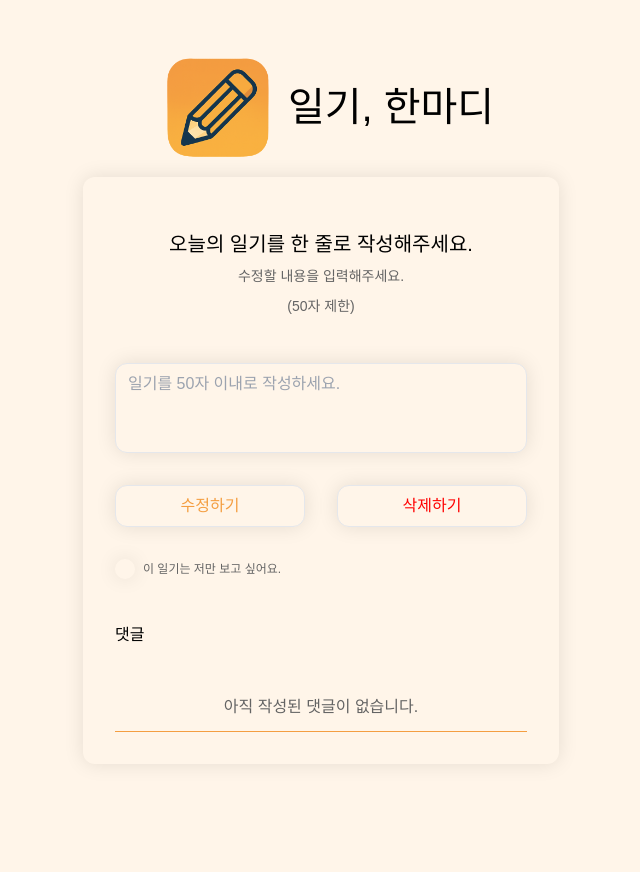
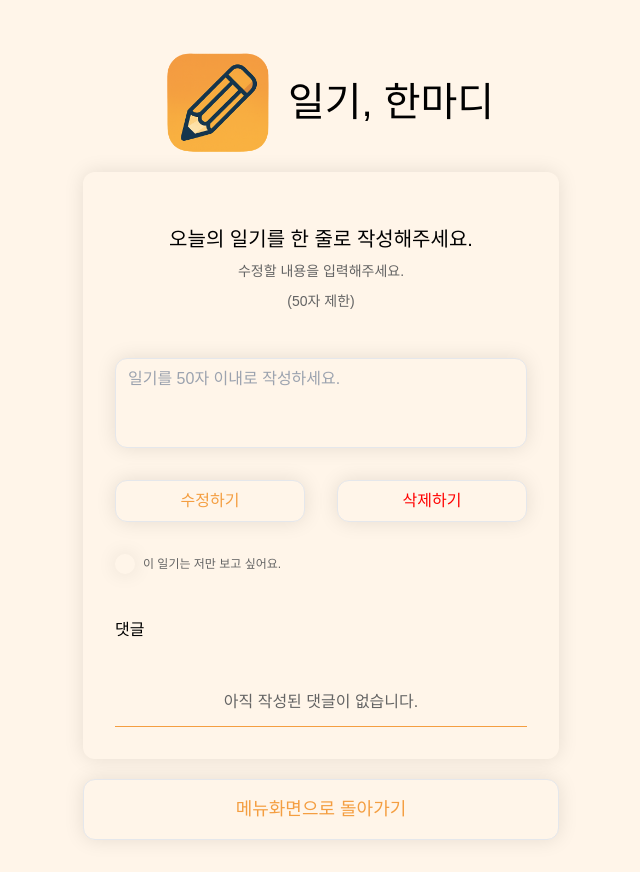
Before and after one commit to IIIBreakeRIII/Jungle-Hanjul-Diary, a Flask app: template templates/myDiary-edit.html in a window 1280 px wide. Shown: the whole page, without its empty margins (319-959 px from the left). Before the commit the page ends 732 px from the top, so only its background shows below. Run offline with Flask 3, Linux system fonts and the light colour scheme; the template is opened without the code that fills it, so the values that code supplies are empty; some web fonts are replaced.

Commit message:
[Bug] 내가 쓴 글 -> 수정 페이지 -> 메인 메뉴로 돌아가기 버튼 추가

```diff
--- a/templates/myDiary-edit.html
+++ b/templates/myDiary-edit.html
@@ -71,6 +71,13 @@
               </div>
             {% endif %}
         </div>
+        <div class="mx-[90px] max-[720px]:mx-[40px]">
+          <a href="{{ url_for('show_main_page') }}">
+            <button class="mt-[20px] py-[16px] max-[720px]:py-[10px] shadow-div-parent text-[18px] font-[200] border rounded-[12px] hover:border-primary w-full">
+              메뉴화면으로 돌아가기
+            </button>
+          </a>
+        </div>
       </section>
     </main>
 
```
